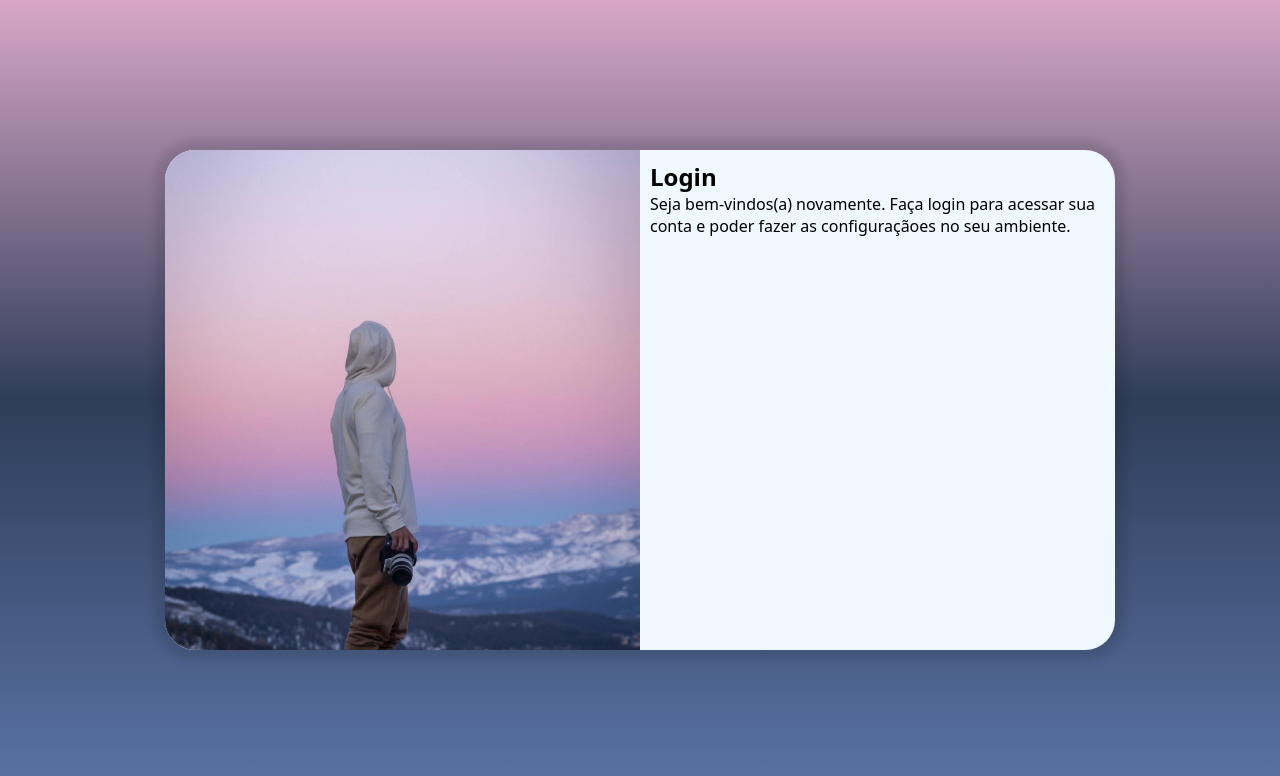
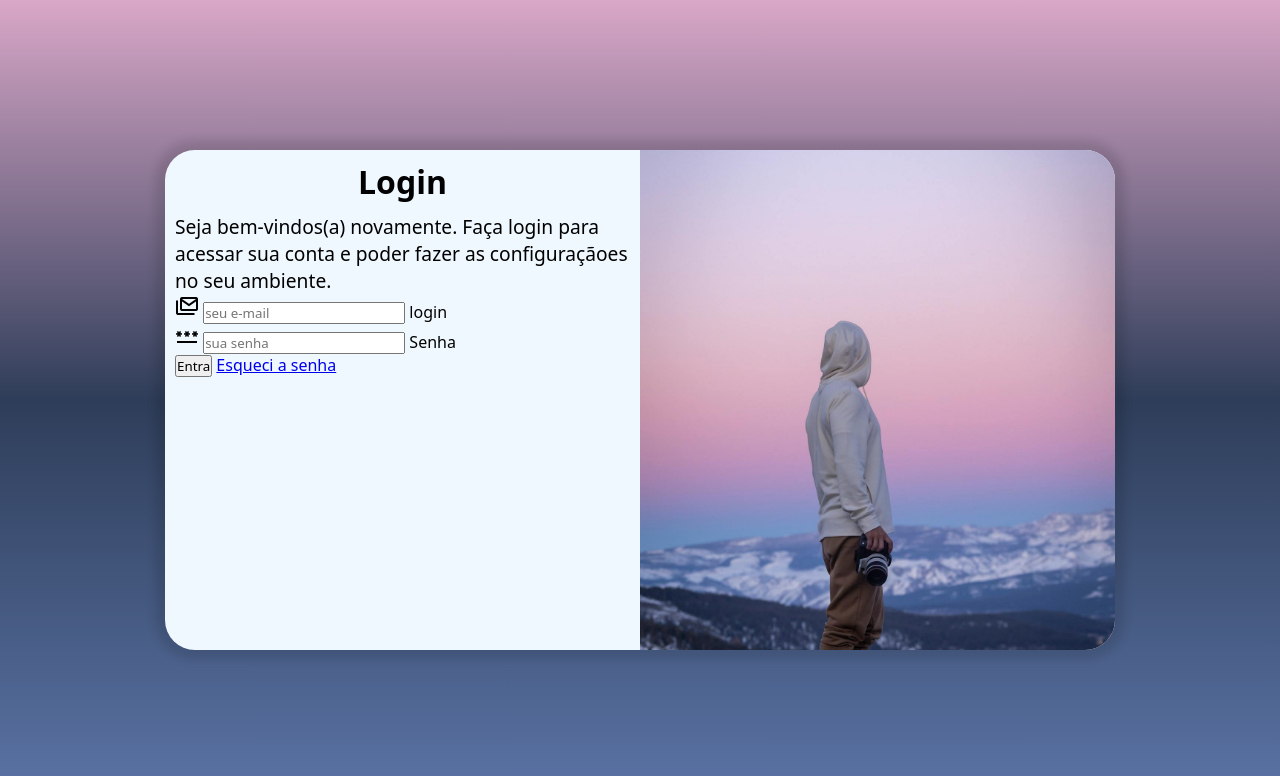
Before and after one commit to Felipessbr/login, a plain HTML site: page index.html in a window 1280 px wide. Drawn offline with nearby package versions, Linux system fonts and the light colour scheme.

Commit message:
atualização

```diff
--- a/estilos/media-query.css
+++ b/estilos/media-query.css
@@ -31,12 +31,12 @@
             width: 950px;
         }
         #imagem{
-            float: left;
+            float: right;
             width: 50%;
             height: 100%;
         }
         #formulario{
-            float:right;
+            float:left;
             width: 50%;
         }
         body{
@@ -46,4 +46,15 @@
             box-shadow: 0px 0px 10px 10px rgba(0, 0, 0, 0.112);
         }
 
+
+        #formulario > h1{
+            text-align: center;
+            font-size: 2em;
+        }
+
+        #formulario > p{
+            font-size: 1.2em;
+        }
+
+
     }
--- a/estilos/style.css
+++ b/estilos/style.css
@@ -46,3 +46,13 @@ section{
     padding: 10px;
 
 }
+
+#formulario > h1{
+    text-align: center;
+    margin-bottom: 10px;
+    font-size: 2em;
+}
+
+#formulario > p{
+    font-size: 0.8em;
+}
--- a/index.html
+++ b/index.html
@@ -4,6 +4,8 @@
     <meta charset="UTF-8">
     <meta name="viewport" content="width=device-width, initial-scale=1.0">
     <title>Login</title>
+    <link rel="stylesheet" href="https://fonts.googleapis.com/css2?family=Material+Symbols+Outlined:opsz,wght,FILL,GRAD@24,400,0,0" />
+    <link rel="stylesheet" href="https://fonts.googleapis.com/css2?family=Material+Symbols+Outlined:opsz,wght,FILL,GRAD@24,400,0,0" />
     <link rel="stylesheet" href="estilos/style.css">
     <link rel="stylesheet" href="estilos/media-query.css">
 </head>
@@ -18,9 +20,29 @@
             <div id="formulario">
                  <h1>Login</h1>
                  <p>Seja bem-vindos(a) novamente. Faça login para acessar sua conta e poder fazer as configuraçãoes no seu ambiente. </p>
-                 <form action="login.php" method="post"></form>
+
+                 <form action="login.php" method="post">
+
+                    <div class="campo">
+                        <span class="material-symbols-outlined">
+                            stacked_email
+                            </span>
+                    <input type="email" name="login" id="ilogin" placeholder="seu e-mail" autocomplete="email" required maxlength="20" minlength="5" >
+                     <label for="ilogin">login</label>
+                    </div>
+
+                    <div class="campo">
+                        <span class="material-symbols-outlined">
+                            password
+                            </span>
+                        <input type="password" name="Senha" id="isen" placeholder="sua senha" autocomplete="current-password" required maxlength="8" minlength="2">
+                    <label for="isen">Senha</label>
+                    </div>
+
+                    <input type="submit" value="Entra">
+                    <a href="esqueci.html">Esqueci a senha </a>
+                 </form>
             </div>
-
         </section>
     </main>
 
```
